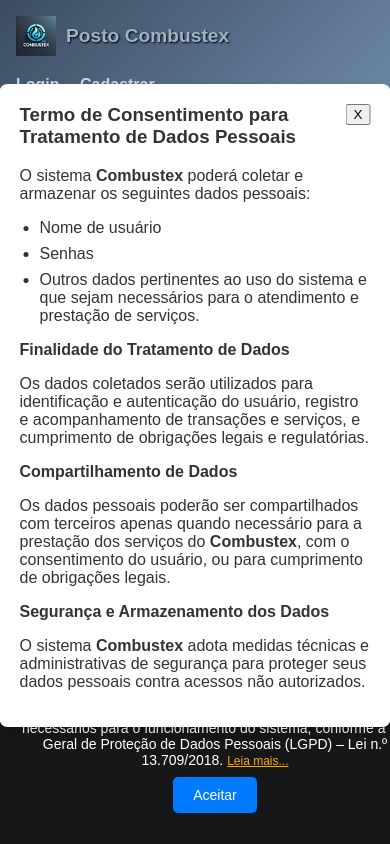
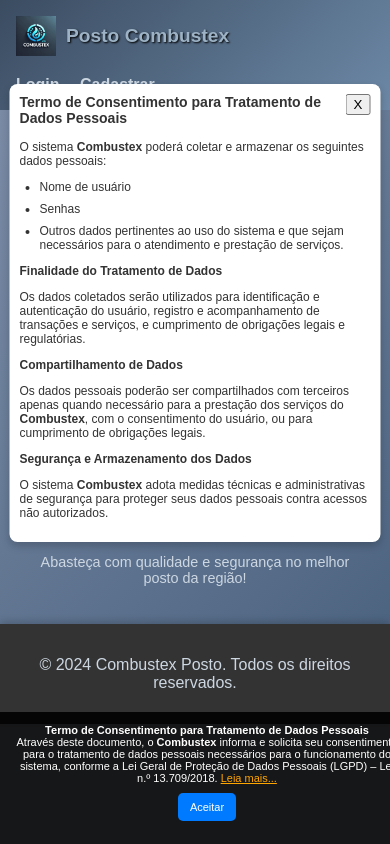
Before and after one commit to Samuel029/Combustex, a Flask app: page / in a window 390 px wide, after a click on "Leia mais...". Run offline with Flask 3, Linux system fonts and the light colour scheme.

Commit message:
fix visual bugs

```diff
--- a/static/css/styles.css
+++ b/static/css/styles.css
@@ -186,17 +186,6 @@ footer p {
     .hero-text p {
         font-size: 1rem;
     }
-
-    /* Ajustes para a barra de cookies */
-    .cookie-consent {
-        font-size: 12px;
-        padding: 15px;
-    }
-
-    .cookie-consent button {
-        padding: 8px 15px;
-        font-size: 12px;
-    }
 }
 
 /* Para dispositivos com largura máxima de 480px */
@@ -216,23 +205,9 @@ footer p {
     .hero-text p {
         font-size: 0.9rem;
     }
-
-    /* Ajustes para a barra de cookies */
-    .cookie-consent {
-        font-size: 11px;
-        padding: 12px;
-    }
-
-    .cookie-consent button {
-        padding: 8px 12px;
-        font-size: 11px;
-    }
-
-    .cookie-consent a {
-        font-size: 12px;
-    }
 }
 
+/* Barra de cookies */
 .cookie-consent {
     position: fixed;
     bottom: 0;
@@ -282,6 +257,7 @@ footer p {
     color: #ffd700;
 }
 
+/* Modal do termo completo */
 #termo-completo {
     display: none;
     position: fixed;
@@ -312,3 +288,52 @@ footer p {
     list-style-type: disc;
     margin-bottom: 8px;
 }
+
+/* Responsividade para a barra de cookies */
+@media (max-width: 768px) {
+    .cookie-consent {
+        font-size: 12px;
+        padding: 15px;
+    }
+
+    .cookie-consent button {
+        padding: 8px 15px;
+        font-size: 12px;
+    }
+
+    .cookie-consent a {
+        font-size: 12px;
+    }
+
+    #termo-completo {
+        width: 95%;
+        max-width: 500px;
+        top: 15%;
+        padding: 15px;
+        font-size: 14px;
+    }
+}
+
+@media (max-width: 480px) {
+    .cookie-consent {
+        font-size: 11px;
+        padding: 12px;
+    }
+
+    .cookie-consent button {
+        padding: 8px 12px;
+        font-size: 11px;
+    }
+
+    .cookie-consent a {
+        font-size: 11px;
+    }
+
+    #termo-completo {
+        width: 90%;
+        max-width: 400px;
+        top: 10%;
+        padding: 10px;
+        font-size: 12px;
+    }
+}
--- a/templates/resultado.html
+++ b/templates/resultado.html
@@ -5,7 +5,6 @@
     <meta name="viewport" content="width=device-width, initial-scale=1.0">
     <title>Resultado do Abastecimento</title>
     <link rel="stylesheet" href="{{ url_for('static', filename='css/resultado.css') }}">
-
 </head>
 <body>
     <header>
@@ -22,8 +21,9 @@
         <div class="resultado">
             <p>Chave: 19983824281</p>
         </div>
-        <div class="qr-code">
-            <img src="{{ url_for('static', filename=qr_code_file) }}" alt="QR Code" />
+        <h2>Qr Code</h2>
+        <div class="qr-container">
+            <img src="{{ url_for('static', filename=qr_code_file) }}" alt="QR Code" class="qr-code">
         </div>
         <h2>Copia e Cola</h2>
         <input type="text" value="19983824281" id="pixKey" readonly>
```
Also changed, not shown: static/css/resultado.css (+37 -11 lines), static/qrcodes/qrcode_06e43d77-1abc-4889-a89a-c28626380161.png (deleted).
